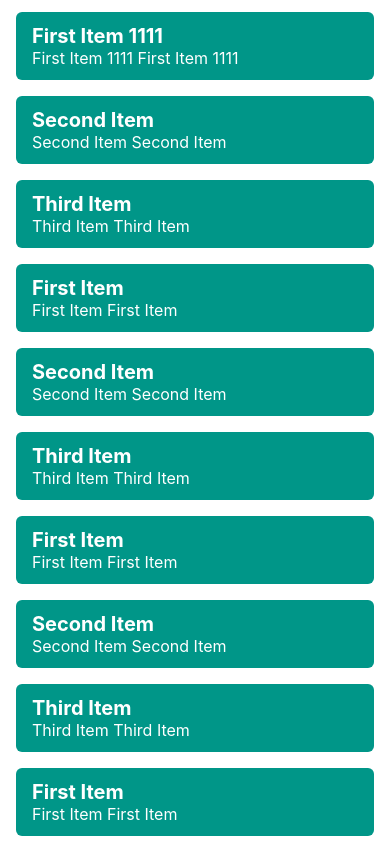
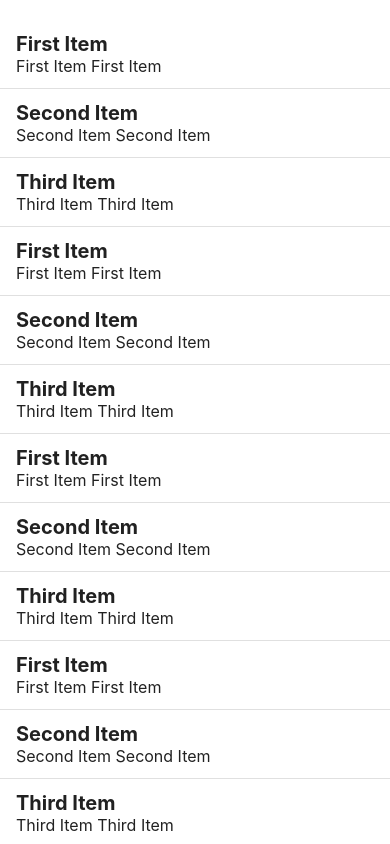
Before and after one commit to nightrunner91/react-native-expo, a React Native app: screen / in a window 390 px wide. Built offline with nearby package versions, Linux system fonts and the light colour scheme.

Commit message:
Playing around with styleshets

```diff
--- a/App.js
+++ b/App.js
@@ -1,4 +1,5 @@
 import { StatusBar } from 'expo-status-bar';
+import { useKeepAwake } from 'expo-keep-awake';
 import {
   StyleSheet,
   Text,
@@ -15,7 +16,7 @@ const { StatusBarManager } = NativeModules;
 const DATA = [
   {
     id: 'bd7acbea-c1b1-46c2-aed5-3ad53abb28ba',
-    title: 'First Item 1111',
+    title: 'First Item',
   },
   {
     id: '3ac68afc-c605-48d3-a4f8-fbd91aa97f63',
@@ -86,6 +87,8 @@ const Item = ({title}) => (
 );
 
 export default function App() {
+  useKeepAwake();
+
   return (
     <SafeAreaView style={styles.container}>
       <FlatList
@@ -98,7 +101,7 @@ export default function App() {
       />
       <StatusBar
         barStyle="light-content"
-        translucent />
+        backgroundColor={COLORS.grey[200]} />
     </SafeAreaView>
   );
 }
@@ -109,23 +112,25 @@ const styles = StyleSheet.create({
     paddingTop: STATUSBAR_HEIGHT,
   },
   list: {
-    paddingHorizontal: SIZES.medium,
-    paddingVertical: SIZES.small,
+    paddingHorizontal: SIZES.zero,
+    paddingTop: SIZES.large,
   },
   item: {
-    backgroundColor: COLORS.teal[500],
-    marginBottom: SIZES.medium,
+    backgroundColor: COLORS.white,
+    marginBottom: SIZES.zero,
     paddingVertical: SIZES.small,
     paddingHorizontal: SIZES.medium,
-    borderRadius: RADIUS.medium,
+    borderRadius: RADIUS.zero,
+    borderBottomColor: COLORS.grey[300],
+    borderBottomWidth: 1,
   },
   title: {
     fontSize: SIZES.large,
     fontWeight: "bold",
-    color: COLORS["light-text"].primary,
+    color: COLORS["dark-text"].primary,
   },
   text: {
     fontSize: SIZES.medium,
-    color: COLORS["light-text"].primary,
+    color: COLORS["dark-text"].primary,
   },
 });
--- a/constants/theme.js
+++ b/constants/theme.js
@@ -1,4 +1,5 @@
 const SIZES = {
+  zero: 0,
   xSmall: 10,
   small: 12,
   medium: 16,
@@ -348,6 +349,7 @@ const SHADOWS = {
 };
 
 const RADIUS = {
+  zero: 0,
   xSmall: 3,
   small: 4,
   medium: 6,
--- a/package.json
+++ b/package.json
@@ -1,5 +1,5 @@
 {
-  "name": "eact-native-expo",
+  "name": "react-native-learn",
   "version": "1.0.0",
   "main": "node_modules/expo/AppEntry.js",
   "scripts": {
@@ -15,7 +15,8 @@
     "react": "18.2.0",
     "react-dom": "18.2.0",
     "react-native": "0.72.3",
-    "react-native-web": "~0.19.6"
+    "react-native-web": "~0.19.6",
+    "expo-keep-awake": "~12.3.0"
   },
   "devDependencies": {
     "@babel/core": "^7.20.0"
```
Also changed, not shown: 1 other file (tests, documents, lock files or other folders).
